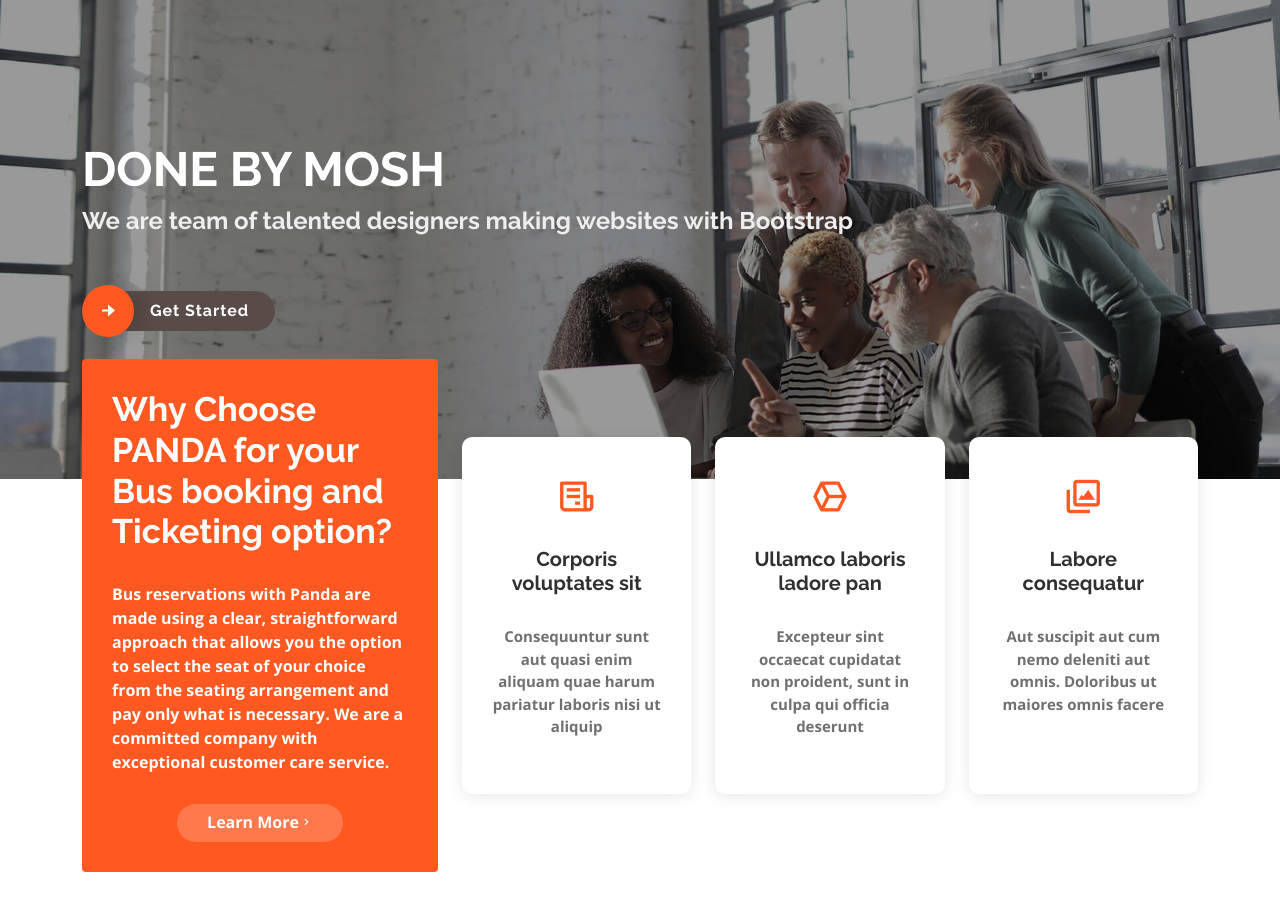
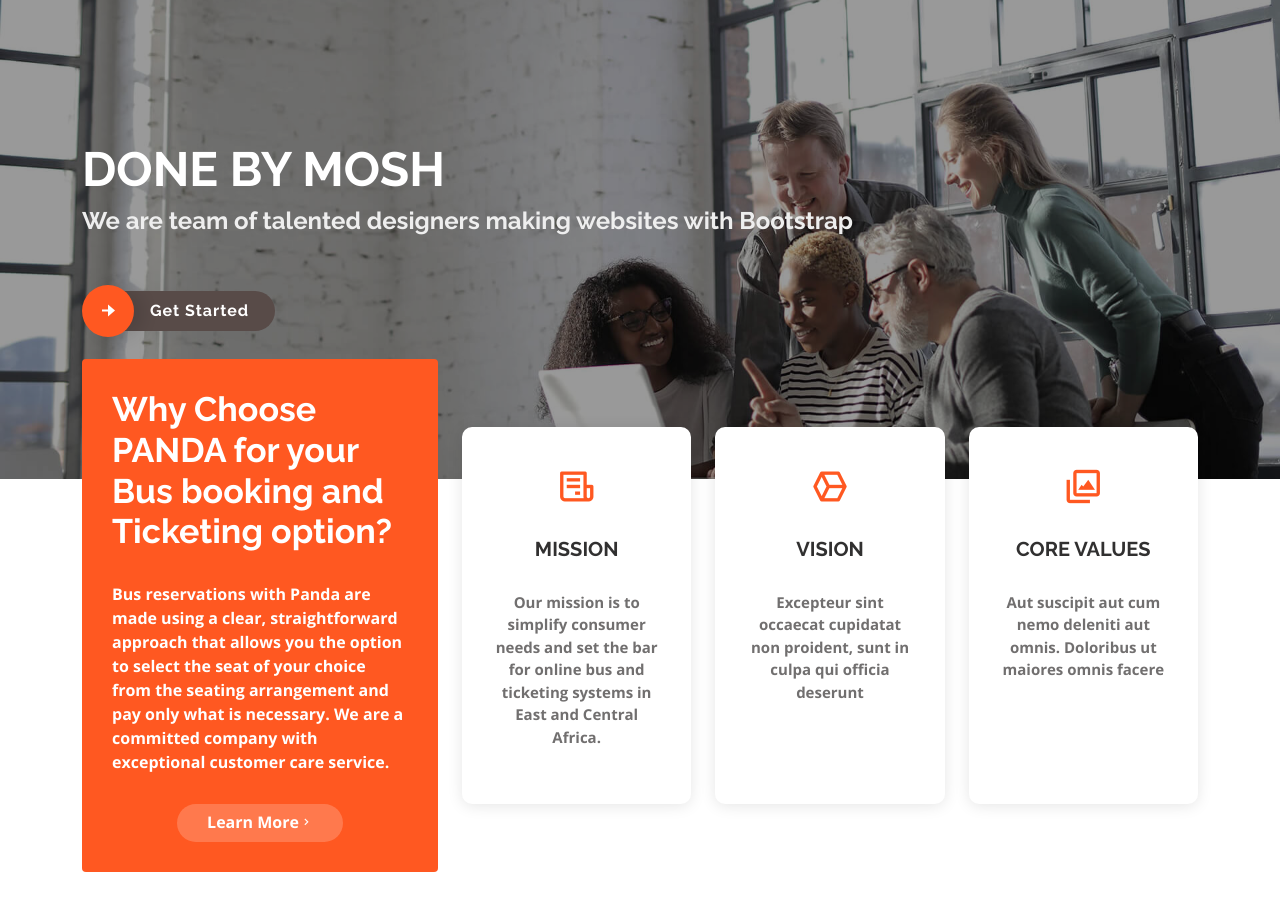
Before and after one commit to latrondav/panda, a Django app: page / in a window 1280 px wide. Shown: the part 71-973 px from the top of the page. Run offline with Django 3.2, Linux system fonts and the light colour scheme; some libraries are stand-ins or nearby versions.

Commit message:
comm index

```diff
--- a/spongebob/templates/index.html
+++ b/spongebob/templates/index.html
@@ -100,21 +100,21 @@
                   <div class="col-xl-4 d-flex align-items-stretch" data-aos="fade-up" data-aos-delay="100">
                     <div class="icon-box mt-4 mt-xl-0">
                       <i class="bx bx-receipt"></i>
-                      <h4><strong>Corporis voluptates sit</strong></h4>
-                      <p><strong>Consequuntur sunt aut quasi enim aliquam quae harum pariatur laboris nisi ut aliquip</strong></p>
+                      <h4><strong>MISSION</strong></h4>
+                      <p><strong>Our mission is to simplify consumer needs and set the bar for online bus and ticketing systems in East and Central Africa.</strong></p>
                     </div>
                   </div>
                   <div class="col-xl-4 d-flex align-items-stretch" data-aos="fade-up" data-aos-delay="200">
                     <div class="icon-box mt-4 mt-xl-0">
                       <i class="bx bx-cube-alt"></i>
-                      <h4><strong>Ullamco laboris ladore pan</strong></h4>
+                      <h4><strong>VISION</strong></h4>
                       <p><strong>Excepteur sint occaecat cupidatat non proident, sunt in culpa qui officia deserunt</strong></p>
                     </div>
                   </div>
                   <div class="col-xl-4 d-flex align-items-stretch" data-aos="fade-up" data-aos-delay="300">
                     <div class="icon-box mt-4 mt-xl-0">
                       <i class="bx bx-images"></i>
-                      <h4><strong>Labore consequatur</strong></h4>
+                      <h4><strong>CORE VALUES</strong></h4>
                       <p><strong>Aut suscipit aut cum nemo deleniti aut omnis. Doloribus ut maiores omnis facere</strong></p>
                     </div>
                   </div>
```
